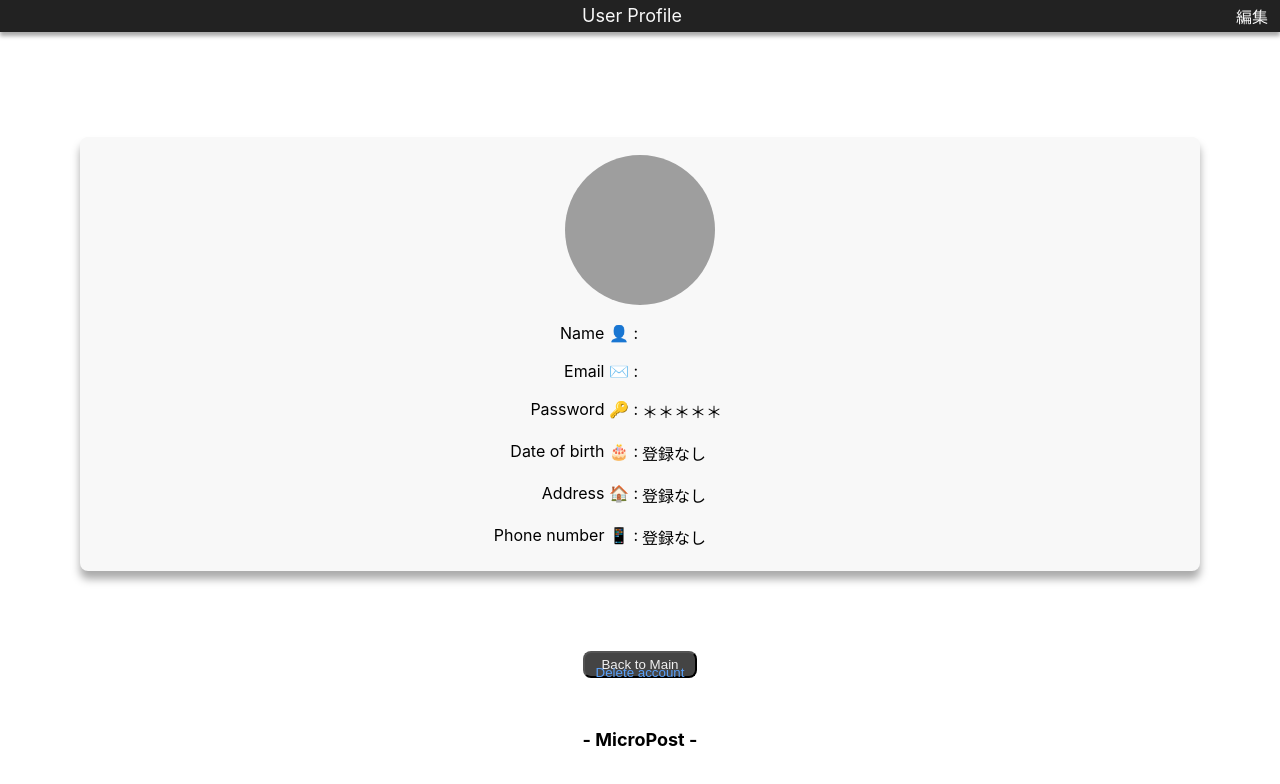
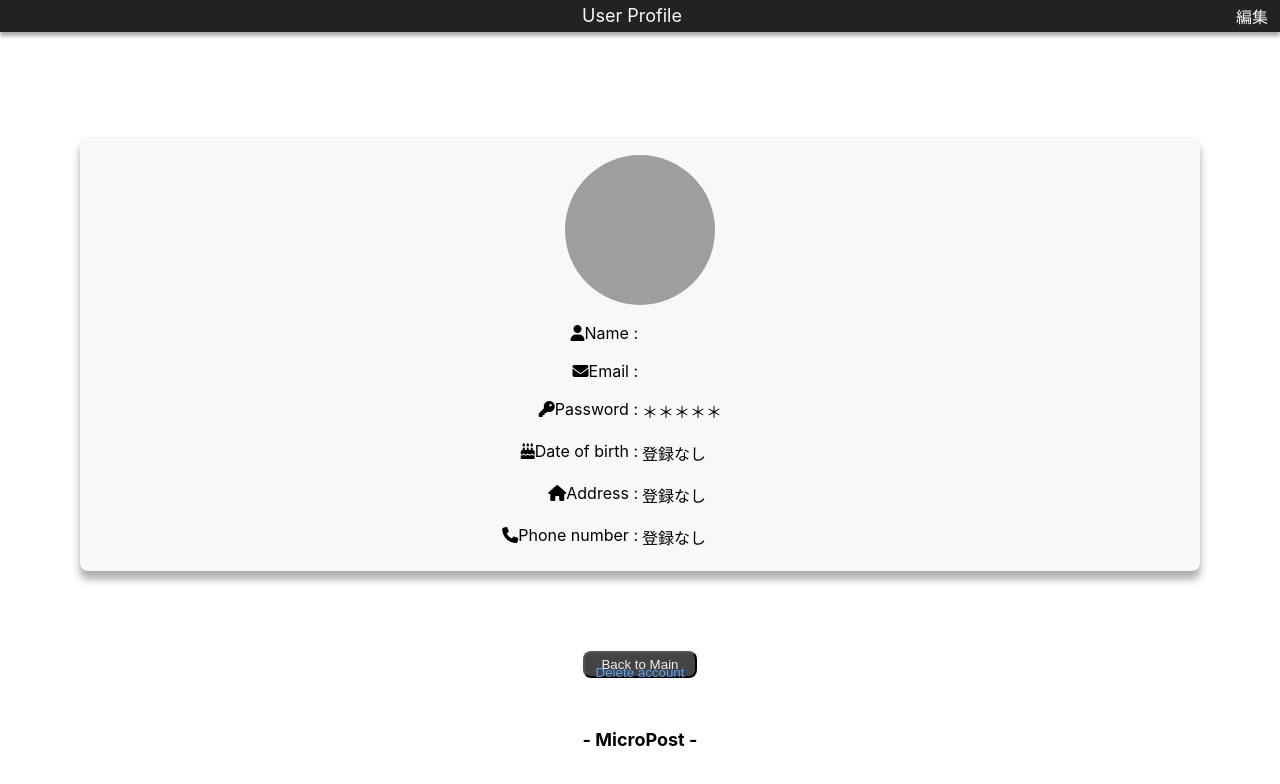
Before and after one commit to MoeMiyata/Rank2-MessageBoard-Frontend, a React app: page /userprofile in a window 1280 px wide. Shown: the top 784 px of the page. Built offline with nearby package versions, Linux system fonts and the light colour scheme; no server answers; grey boxes are pictures that could not be loaded.

Commit message:
UI/icon: プロフィール項目アイコン設定

```diff
--- a/src/components/Header.tsx
+++ b/src/components/Header.tsx
@@ -48,7 +48,7 @@ export default function Header() {
 
       <SMobileRightItem>
         <SBurgerMenu onClick={() => setMenuOpen(!menuOpen)}>
-          ☰
+          <i className="fas fa-cog"></i>
         </SBurgerMenu>
       </SMobileRightItem>
 
@@ -62,7 +62,7 @@ export default function Header() {
       {menuOpen && (
         <SMobileMenu>
           <SName onClick={() => { onUserProfileClick(); setMenuOpen(false); }}>{loginUser.name}</SName>
-          <SVolume onClick={() => { onVolumeClick(); setMenuOpen(false); }}>{ isMute ? "sound OFF" : "sound ON" }</SVolume>
+          <SVolume onClick={() => { onVolumeClick(); setMenuOpen(false); }}><i className={isMute ? "fas fa-bell-slash" : "fas fa-bell"}></i></SVolume>
           <SLogout onClick={() => { logout(); setMenuOpen(false); }}>ログアウト</SLogout>
         </SMobileMenu>
       )}
@@ -147,6 +147,7 @@ const SBurgerMenu = styled.div`
 
   @media (max-width: 768px) {
     display: block;
+    color: white;
   }
 `;
 
--- a/src/components/PostMobile.tsx
+++ b/src/components/PostMobile.tsx
@@ -70,7 +70,7 @@ export const PostMobile = () => {
             )}
             <SPostMobileButton onClick={onPostMobileButton}>
               {/* <img src="https://github.com/MoeMiyata/Rank2-MessageBoard-Frontend/blob/main/public/posticon.png?raw=true" alt="button" width="30" height="30" /> */}
-              <i className="fas fa-edit" style={{scale: 2}}></i>
+              <i className="fas fa-pen" style={{scale: 2}}></i>
             </SPostMobileButton>
         </>
     )
@@ -125,7 +125,7 @@ const SMobileSendButton = styled.button`
   background: #222222;
   border: none;
   color: white;
-  padding: 6px;
+  padding: 6px 8px;
   border-radius: 50%;
   cursor: pointer;
   font-size: 14px;
--- a/src/components/SearchPost.tsx
+++ b/src/components/SearchPost.tsx
@@ -136,7 +136,7 @@ const SMobileSearchButton = styled.button`
       position: absolute;
       top: 13px;
       left: 13px;
-      scole: 2;
+      scale: 2;
     }
   }
 `
--- a/src/components/UserProfile.tsx
+++ b/src/components/UserProfile.tsx
@@ -270,7 +270,8 @@ export default function UserProfile() {
                   :
                   <>
                     <SUserProfileLabel>
-                      Name 👤 :
+                      <i className="fas fa-user"></i>
+                      Name :
                     </SUserProfileLabel>
                     <SUserProfileData>
                       {loginUser.name}
@@ -300,7 +301,8 @@ export default function UserProfile() {
                   :
                   <>
                     <SUserProfileLabel>
-                      Email ✉️ :
+                      <i className="fas fa-envelope"></i>
+                      Email :
                     </SUserProfileLabel>
                     <SUserProfileData>
                       {loginUser.email}
@@ -330,7 +332,8 @@ export default function UserProfile() {
                   :
                   <>
                     <SUserProfileLabel>
-                      Password 🔑 :
+                      <i className="fas fa-key"></i>
+                      Password :
                     </SUserProfileLabel>
                     <SUserProfileData>
                       ＊＊＊＊＊
@@ -363,7 +366,8 @@ export default function UserProfile() {
                   :
                   <>
                     <SUserProfileLabel>
-                      Date of birth 🎂 :
+                      <i className="fas fa-birthday-cake"></i>
+                      Date of birth :
                     </SUserProfileLabel>
                     <SUserProfileData>
                       {loginUser.birthday
@@ -397,7 +401,8 @@ export default function UserProfile() {
                   :
                   <>
                     <SUserProfileLabel>
-                      Address 🏠 :
+                      <i className="fas fa-home"></i>
+                      Address :
                     </SUserProfileLabel>
                     <SUserProfileData>
                     {loginUser.address || '登録なし'}
@@ -429,7 +434,8 @@ export default function UserProfile() {
                   :
                   <>
                     <SUserProfileLabel>
-                      Phone number 📱 :
+                      <i className="fas fa-phone"></i>
+                      Phone number :
                     </SUserProfileLabel>
                     <SUserProfileData>
                       {loginUser.tel || '登録なし'}
```
